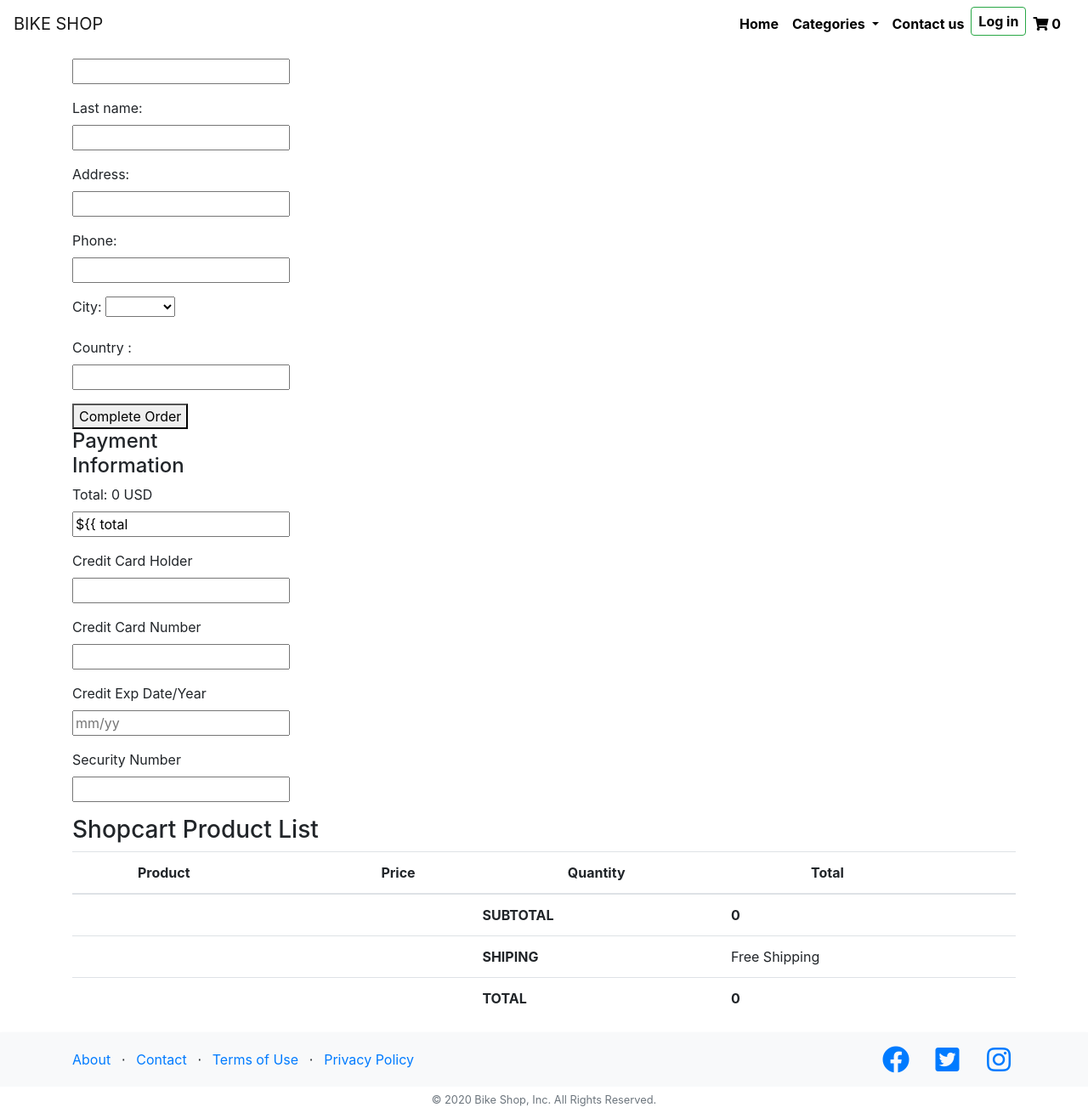
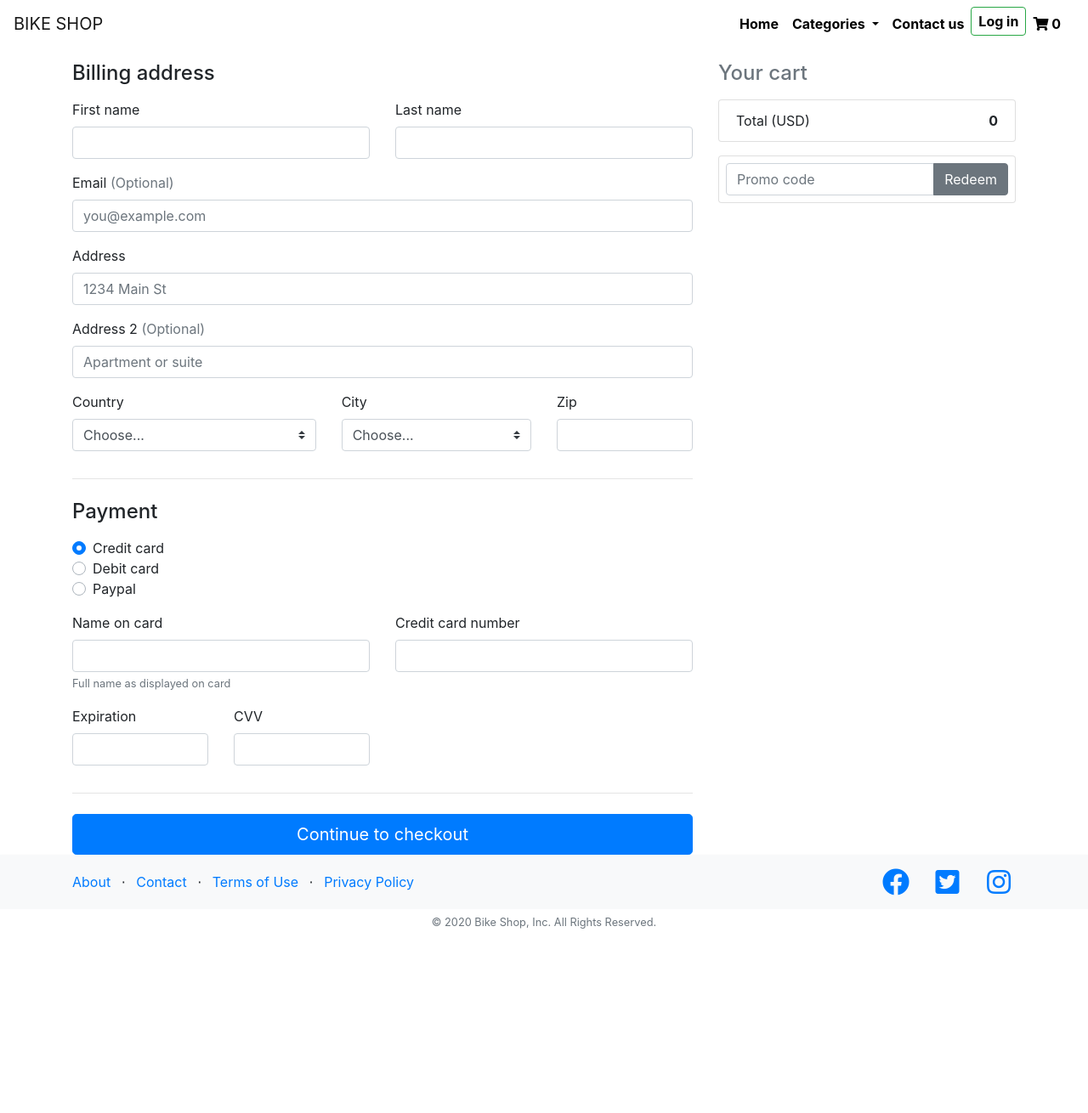
Before and after one commit to JohanDhana/bike-shop-django, a Django app: page /orderproduct/ in a window 1280 px wide. Shown: the whole page at 85% size. After the commit the page ends 1093 px from the top, so only its background shows below. Run offline with Django 3.2, Linux system fonts and the light colour scheme; data that the repository does not hold is empty; some libraries are stand-ins or nearby versions.

Commit message:
finish order pages

```diff
--- a/shop/admin.py
+++ b/shop/admin.py
@@ -2,7 +2,7 @@ from django.contrib import admin
 import admin_thumbnails
 
 # Register your models here.
-from .models import Bikes, Images, ShopCart
+from .models import Bikes, Images, ShopCart, OrderProduct
 
 admin.site.site_header = 'Bike shop'
 
@@ -29,3 +29,4 @@ class BikesAdmin(admin.ModelAdmin):
 admin.site.register(Bikes, BikesAdmin)
 admin.site.register(Images, ImagesAdmin)
 admin.site.register(ShopCart)
+admin.site.register(OrderProduct)
--- a/shop/templates/shop/Order_Form.html
+++ b/shop/templates/shop/Order_Form.html
@@ -11,128 +11,176 @@
 
 
         <!-- container -->
-        <div class="container">
+        <div class="container mt-5 pt-4">
+
+        {% if messages %}
+        <div class="row">
+            <div class="col-md-12">
+                {% for message in messages %}
+                  <div class="alert alert-{{ message.tags }}" role="alert">{{ message }}</div>
+                {% endfor %}
+            </div>
+        </div>
+        {% endif %}
+
             <!-- row -->
-            <div  class="row">
-                <Form action="" method="post">
+           <div class="row">
+        <div class="col-md-4 order-md-2 mb-4">
+          <h4 class="d-flex justify-content-between align-items-center mb-3">
+            <span class="text-muted">Your cart</span>
+          </h4>
+          <ul class="list-group mb-3">
+          {% for cart in shopcart %}
+            <li class="list-group-item d-flex justify-content-between lh-condensed">
+              <div>
+                <h6 class="my-0">{{cart.bike.name}} x {{cart.quantity}}</h6>
+                <small class="text-muted">{{cart.bike.description}} </small>
+              </div>
+              <span class="text-muted">{{cart.bike.price}} $</span>
+            </li>
+            {% endfor %}
+                <li class="list-group-item d-flex justify-content-between">
+              <span>Total (USD)</span>
+              <strong>{{total}}</strong>
+            </li>
+          </ul>
+
+          <form class="card p-2">
+            <div class="input-group">
+              <input type="text" class="form-control" placeholder="Promo code">
+              <div class="input-group-append">
+                <button type="submit" class="btn btn-secondary">Redeem</button>
+              </div>
+            </div>
+          </form>
+        </div>
+        <div class="col-md-8 order-md-1">
+          <h4 class="mb-3">Billing address</h4>
+          <form class="needs-validation" novalidate="" method="post" action="">
           {% csrf_token %}
-                    <div class="col-md-6">
-                        <div class="billing-details">
-
-                            <div class="section-title">
-                                <h4 class="title">Shipping Details</h4>
+            <div class="row">
+              <div class="col-md-6 mb-3">
+                <label for="firstName">First name</label>
+                <input type="text" class="form-control" name="first_name" placeholder="" value="" required="">
+                <div class="invalid-feedback">
+                  Valid first name is required.
                 </div>
-                            <p><label for="id_first_name">First name:</label>
-                                <input type="text" name="first_name"  value="{{ user.first_name }}" class="input" maxlength="10" required id="id_first_name"></p>
-                            <p><label for="id_last_name">Last name:</label>
-                                <input type="text" name="last_name"  value="{{ user.last_name }}" class="input" maxlength="10" required id="id_last_name"></p>
-                            <p><label for="id_address">Address:</label>
-                                <input type="text" name="address" value="{{ profile.address }}" class="input" maxlength="150" id="id_address"></p>
-                            <p><label for="id_phone">Phone:</label>
-                                <input type="text" name="phone"  value="{{ profile.phone }}"  class="input" maxlength="20" id="id_phone"></p>
-                            <p><label for="id_city">City:</label>
-                                <select name="city" class="input" id="id_city">
-                                    <option value="{{ profile.city }}" selected>{{ profile.city }}</option>
-                                    <option value="İstanbul">Istanbul</option>
-                                    <option value="Ankara">Ankara</option>
-                                    <option value="İzmir">Izmir</option>
-                                    <option value="Bursa">Bursa</option>
-                                    <option value="Konya">Konya</option>
-                                    <option value="Yozgat">Yozgat</option>
-                                </select></p>
-                            <p><label for="id_first_name">Country :</label>
-                                <input type="text" name="country" class="input" id="id_country" value="{{ profile.country }}"></p>
-                            <div class="pull-right">
-                                <button  type="submit" class="primary-btn">Complete Order</button>
+              </div>
+              <div class="col-md-6 mb-3">
+                <label for="lastName">Last name</label>
+                <input type="text" class="form-control" name="last_name" placeholder="" value="" required="">
+                <div class="invalid-feedback">
+                  Valid last name is required.
                 </div>
               </div>
             </div>
 
-                    <div class="col-md-6">
-                        <div class="shiping-methods">
-                            <div class="section-title">
-                                <h4 class="title">Payment Information</h4>
-                            </div>
-                            <p><label for="id_first_name">Total: {{ total }} USD </label>
-                                <input type="text" name="total" class="input" readonly value="${{ total "></p>
-                            <p><label for="id_first_name">Credit Card Holder</label>
-                                <input type="text" name="holder" class="input"  value=""></p>
-                            <p><label for="id_first_name">Credit Card Number</label>
-                                <input type="text" name="number" class="input"  value=""></p>
-                            <p><label for="id_first_name">Credit Exp Date/Year</label>
-                                <input type="text" name="ecpdate" class="input"  placeholder="mm/yy"></p>
-                            <p><label for="id_first_name">Security Number</label>
-                                <input type="text" name="secnumber" class="input"  value=""></p>
+
+            <div class="mb-3">
+              <label for="email">Email <span class="text-muted">(Optional)</span></label>
+              <input type="email" class="form-control" name="email" placeholder="you@example.com">
+              <div class="invalid-feedback">
+                Please enter a valid email address for shipping updates.
               </div>
             </div>
 
-                </Form>
-
-                <div class="col-md-12">
-                    <div class="order-summary clearfix">
-                        <div class="section-title">
-                            <h3 class="title">Shopcart Product List</h3>
+            <div class="mb-3">
+              <label for="address">Address</label>
+              <input type="text" class="form-control" name="address" placeholder="1234 Main St" required="">
+              <div class="invalid-feedback">
+                Please enter your shipping address.
               </div>
-                                                <table class="shopping-cart-table table">
-                            <thead>
-                            <tr>
-                                <th></th>
-                                <th>Product</th>
-                                <th class="text-center">Price</th>
-                                <th class="text-center">Quantity</th>
-                                <th class="text-center">Total</th>
-                                <th class="text-right"></th>
-                            </tr>
-                            </thead>
-                            <tbody>
-
-                            {% for rs in shopcart %}
-                                <tr>
-                                    <td class="thumb">
-
-                                            <img width="35px" src="{{rs.bike.image.url}}" alt="">
-
-                                    </td>
-                                    <td class="details">
-                                        <a href="/bike/{{ rs.bike.name }}">{{rs.bike.name}} </a>  </td>
-                                    <td class="price text-center"><strong>
-                                            {{ rs.bike.price}}
-
-                                    </strong></td>
-                                    <td class="qty text-center"><strong>{{rs.quantity}}</strong></td>
-                                    <td class="total text-center"><strong class="primary-color">$
-                                            {{ rs.amount}}
-                                    </strong></td>
-                                    <td class="text-right"><a href="/order/deletefromcart/{{ rs.id }}" onclick="return confirm('Delete ! Are you sure?')" class="main-btn icon-btn"><i class="fa fa-close"></i></a></td>
-                                </tr>
-
-                            {% endfor %}
-
-                            </tbody>
-                            <tfoot>
-                            <tr>
-                                <th class="empty" colspan="3"></th>
-                                <th>SUBTOTAL</th>
-                                <th colspan="2" class="sub-total">{{ total}} </th>
-                            </tr>
-                            <tr>
-                                <th class="empty" colspan="3"></th>
-                                <th>SHIPING</th>
-                                <td colspan="2">Free Shipping</td>
-                            </tr>
-                            <tr>
-                                <th class="empty" colspan="3"></th>
-                                <th>TOTAL</th>
-                                <th colspan="2" class="total">{{ total}} </th>
-                            </tr>
-                            </tfoot>
-                        </table>
-
             </div>
 
+            <div class="mb-3">
+              <label for="address2">Address 2 <span class="text-muted">(Optional)</span></label>
+              <input type="text" class="form-control" name="address2" placeholder="Apartment or suite">
             </div>
 
+            <div class="row">
+              <div class="col-md-5 mb-3">
+                <label for="country">Country</label>
+                <select class="custom-select d-block w-100" name="country" required="">
+                  <option value="">Choose...</option>
+                  <option>United States</option>
+                </select>
+                <div class="invalid-feedback">
+                  Please select a valid country.
+                </div>
+              </div>
+              <div class="col-md-4 mb-3">
+                <label for="city">City</label>
+                <select class="custom-select d-block w-100" name="city" required="">
+                  <option value="">Choose...</option>
+                  <option>California</option>
+                </select>
+                <div class="invalid-feedback">
+                  Please provide a valid state.
+                </div>
+              </div>
+              <div class="col-md-3 mb-3">
+                <label for="zip">Zip</label>
+                <input type="text" class="form-control" name="zip" placeholder="" required="">
+                <div class="invalid-feedback">
+                  Zip code required.
+                </div>
+              </div>
+            </div>
+            <hr class="mb-4">
 
+            <h4 class="mb-3">Payment</h4>
+
+            <div class="d-block my-3">
+              <div class="custom-control custom-radio">
+                <input name="credit" name="paymentMethod" type="radio" class="custom-control-input" checked="" required="">
+                <label class="custom-control-label" for="credit">Credit card</label>
+              </div>
+              <div class="custom-control custom-radio">
+                <input name="debit" name="paymentMethod" type="radio" class="custom-control-input" required="">
+                <label class="custom-control-label" for="debit">Debit card</label>
+              </div>
+              <div class="custom-control custom-radio">
+                <input name="paypal" name="paymentMethod" type="radio" class="custom-control-input" required="">
+                <label class="custom-control-label" for="paypal">Paypal</label>
+              </div>
+            </div>
+            <div class="row">
+              <div class="col-md-6 mb-3">
+                <label for="cc-name">Name on card</label>
+                <input type="text" class="form-control" name="cc-name" placeholder="" required="">
+                <small class="text-muted">Full name as displayed on card</small>
+                <div class="invalid-feedback">
+                  Name on card is required
+                </div>
+              </div>
+              <div class="col-md-6 mb-3">
+                <label for="cc-number">Credit card number</label>
+                <input type="text" class="form-control" name="cc-number" placeholder="" required="">
+                <div class="invalid-feedback">
+                  Credit card number is required
+                </div>
+              </div>
+            </div>
+            <div class="row">
+              <div class="col-md-3 mb-3">
+                <label for="cc-expiration">Expiration</label>
+                <input type="text" class="form-control" name="cc-expiration" placeholder="" required="">
+                <div class="invalid-feedback">
+                  Expiration date required
+                </div>
+              </div>
+              <div class="col-md-3 mb-3">
+                <label for="cc-expiration">CVV</label>
+                <input type="text" class="form-control" name="cc-cvv" placeholder="" required="">
+                <div class="invalid-feedback">
+                  Security code required
+                </div>
+              </div>
+            </div>
+            <hr class="mb-4">
+            <button class="btn btn-primary btn-lg btn-block" type="submit">Continue to checkout</button>
+          </form>
+        </div>
       </div>
             <!-- /row -->
         </div>
--- a/shop/views.py
+++ b/shop/views.py
@@ -1,6 +1,7 @@
 from django.shortcuts import render
 from django.http import HttpResponseRedirect
-from .models import Bikes, Images, ShopCart, ShopCartForm, OrderForm, Order, UserProfile
+from django.utils.crypto import get_random_string
+from .models import Bikes, Images, ShopCart, ShopCartForm, OrderForm, Order, OrderProduct
 from .forms import ContactForm, HomeSearchForm, SearchForm
 from rest_framework import viewsets
 from rest_framework import permissions
@@ -182,7 +183,8 @@ def deletefromcart(request, id):
 
 
 def orderproduct(request):
-    current_user = request.user
+    current_user = current_user = user_id_cookie(request)
+
     shopcart = ShopCart.objects.filter(user=current_user)
     total = 0
     for rs in shopcart:
@@ -200,8 +202,8 @@ def orderproduct(request):
             data.last_name = form.cleaned_data['last_name']
             data.address = form.cleaned_data['address']
             data.city = form.cleaned_data['city']
-            data.phone = form.cleaned_data['phone']
-            data.user_id = current_user.id
+            data.email = form.cleaned_data['email']
+            data.user = current_user
             data.total = total
             data.ip = request.META.get('REMOTE_ADDR')
             ordercode = get_random_string(5).upper()  # random cod
@@ -212,30 +214,25 @@ def orderproduct(request):
                 detail = OrderProduct()
                 detail.order_id = data.id  # Order Id
                 detail.bike_id = rs.bike_id
-                detail.user_id = current_user.id
+                detail.user_id = current_user
                 detail.quantity = rs.quantity
                 detail.price = rs.bike.price
-                detail.amount = rs.amount
                 detail.save()
-                # ***Reduce quantity of sold product from Amount of Product
-                product = Bikes.objects.get(id=rs.bike_id)
-                product.amount -= rs.quantity
-                product.save()
-                # ************ <> *****************
 
             # Clear & Delete shopcart
             ShopCart.objects.filter(user=current_user).delete()
             request.session['cart_items'] = 0
+            user = {
+                'first_name': form.cleaned_data['first_name'], 'last_name': form.cleaned_data['last_name']}
             messages.success(
                 request, "Your Order has been completed. Thank you ")
-            return render(request, 'Order_Completed.html', {'ordercode': ordercode, 'category': category})
+            return render(request, 'shop/Order_Completed.html', {'ordercode': ordercode, 'user': user})
         else:
             messages.warning(request, form.errors)
-            return HttpResponseRedirect("/shop/orderproduct")
+            return HttpResponseRedirect("/orderproduct")
 
     form = OrderForm()
     context = {'shopcart': shopcart,
-               'category': category,
                'total': total,
                'form': form,
                'profile': current_user,
```
Also changed, not shown: shop/models.py (+23 -27 lines), shop/templates/shop/Order_Completed.html (added, +54 -0 lines). Lines whose indentation alone changed are shown as unchanged.
